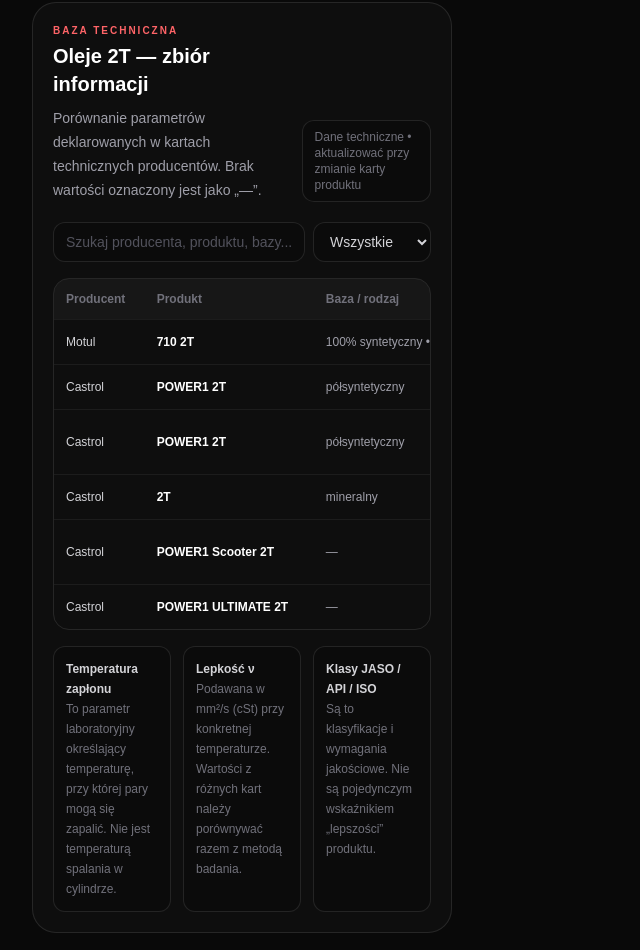
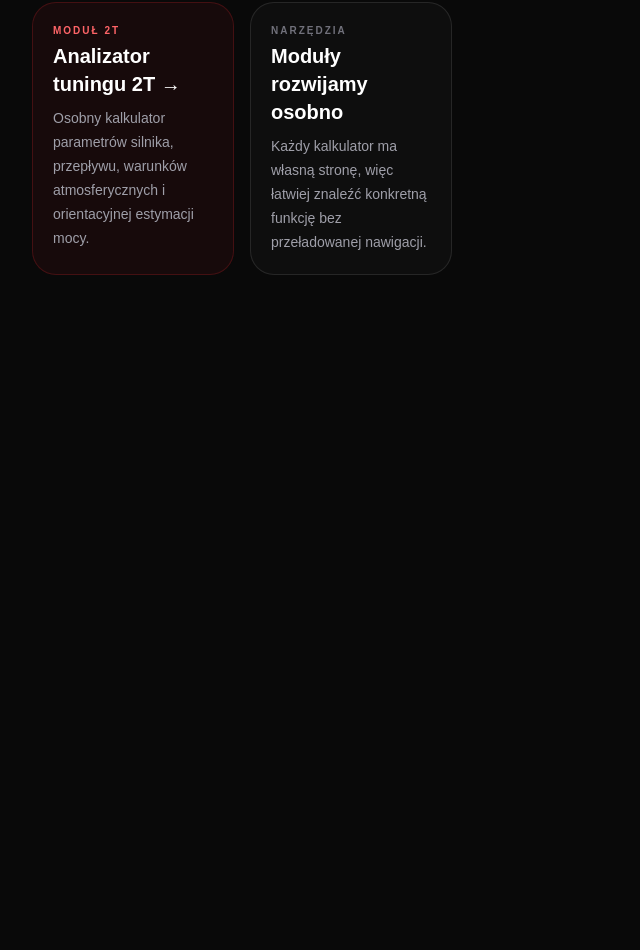
Before and after one commit to maker599/Motohub, a Next.js app: page /narzedzia in a window 1280 px wide. Shown: the part 2313-3263 px from the top of the page, without its empty margins (0-640 px from the left). After the commit the page ends 2608 px from the top, so only its background shows below. Built offline with nearby package versions, Linux system fonts and the light colour scheme; no server answers.

Commit message:
Remove 2T oil info and surface tuning analyzer

```diff
--- a/app/narzedzia/page.tsx
+++ b/app/narzedzia/page.tsx
@@ -288,55 +288,13 @@ export default function ToolsPage(){
     <div className="rounded-3xl border border-white/10 bg-black/20 p-5"><h2 className="font-bold">Model i założenia</h2><p className="mt-2 text-sm leading-6 text-zinc-400">Długość akustyczna jest tu traktowana jako model orientacyjny. Rzeczywista długość strojenia zależy m.in. od temperatury wzdłuż wydechu, prędkości dźwięku, korekty efektywnej długości oraz geometrii portu. Rozwinięcia blach są geometrią wykonawczą dla przyjętych wymiarów, ale nie są certyfikowanym projektem silnika.</p><p className="mt-3 text-xs text-zinc-600">Model nie jest pełną symulacją 1D gas-dynamics: temperatura wzdłuż układu, straty, korekta efektywnej długości, tłumik i dokładny kształt portu wymagają dalszej walidacji.</p></div>
    </section>
 
-  <section className="mt-8 rounded-3xl border border-white/10 bg-white/[.025] p-5">
-   <div className="flex flex-col gap-3 md:flex-row md:items-end md:justify-between">
-    <div>
-     <p className="text-[10px] font-bold uppercase tracking-[.2em] text-red-400">Baza techniczna</p>
-     <h2 className="mt-1 text-xl font-bold">Oleje 2T — zbiór informacji</h2>
-     <p className="mt-2 max-w-3xl text-sm leading-6 text-zinc-400">Porównanie parametrów deklarowanych w kartach technicznych producentów. Brak wartości oznaczony jest jako „—”.</p>
-    </div>
-    <div className="rounded-xl border border-white/10 bg-black/20 px-3 py-2 text-xs text-zinc-500">Dane techniczne • aktualizować przy zmianie karty produktu</div>
-   </div>
-   {(() => {
-    type Oil={producer:string;name:string;base:string;jaso:string;api:string;iso:string;v40:string;v100:string;density:string;flash:string;pour:string;tbn:string;notes:string};
-    const oils:Oil[]=[
-     {producer:"Motul",name:"710 2T",base:"100% syntetyczny • ester",jaso:"FD",api:"TC",iso:"L-EGD",v40:"70.2 mm²/s",v100:"10.9 mm²/s",density:"0.877 g/cm³",flash:"116°C",pour:"-57°C",tbn:"2.1",notes:"Wysokowydajnościowy olej 2T; dane z TDS 2025"},
-     {producer:"Castrol",name:"POWER1 2T",base:"półsyntetyczny",jaso:"FD",api:"TC",iso:"L-EGD",v40:"36.1 mm²/s",v100:"6.9 mm²/s",density:"0.862 g/ml",flash:"73°C",pour:"-42°C",tbn:"—",notes:"Clean Burn Formula; wartości typowe z PDS"},
-     {producer:"Castrol",name:"POWER1 2T",base:"półsyntetyczny",jaso:"FD",api:"TC",iso:"L-EGD",v40:"36.14 mm²/s",v100:"25.4 mm²/s",density:"0.862 g/ml",flash:"66°C",pour:"-42°C",tbn:"—",notes:"Osobna karta produktu/rynek — zachowano jako oddzielny wpis źródłowy"},
-     {producer:"Castrol",name:"2T",base:"mineralny",jaso:"FB",api:"—",iso:"—",v40:"92 mm²/s",v100:"10.75 mm²/s",density:"0.8872 g/ml",flash:"235°C",pour:"-12°C",tbn:"0.66",notes:"Mineralny olej 2T; low-ash formulation"},
-     {producer:"Castrol",name:"POWER1 Scooter 2T",base:"—",jaso:"FD",api:"TC+",iso:"L-EGD",v40:"78.6 mm²/s",v100:"9.67 mm²/s",density:"0.890 g/ml",flash:"—",pour:"—",tbn:"—",notes:"Produkt 2T do skuterów; dane zależne od konkretnej karty rynku"},
-     {producer:"Castrol",name:"POWER1 ULTIMATE 2T",base:"—",jaso:"FD",api:"TC",iso:"L-EGD",v40:"—",v100:"—",density:"—",flash:"—",pour:"—",tbn:"—",notes:"Producent deklaruje API TC, ISO-L-EGD i JASO FD"},
-    ];
-    const [q,setQ]=useState("");
-    const [filter,setFilter]=useState("Wszystkie");
-    const filters=["Wszystkie","JASO FD","JASO FC","JASO FB","ISO-L-EGD","API TC"];
-    const ok=(o:Oil)=>filter==="Wszystkie"||filter==="JASO "+o.jaso||(filter==="ISO-L-EGD"&&o.iso==="L-EGD")||(filter==="API TC"&&o.api.includes("TC"));
-    const shown=oils.filter(o=>ok(o)&&(o.producer+" "+o.name+" "+o.base+" "+o.notes).toLowerCase().includes(q.toLowerCase()));
-    return <div className="mt-5">
-     <div className="mb-4 flex flex-col gap-2 md:flex-row">
-      <input value={q} onChange={e=>setQ(e.target.value)} placeholder="Szukaj producenta, produktu, bazy..." className="h-10 flex-1 rounded-xl border border-white/10 bg-black/20 px-3 text-sm text-zinc-200 outline-none placeholder:text-zinc-600 focus:border-red-500/40"/>
-      <select value={filter} onChange={e=>setFilter(e.target.value)} className="h-10 rounded-xl border border-white/10 bg-black/20 px-3 text-sm text-zinc-300 outline-none">{filters.map(f=><option key={f}>{f}</option>)}</select>
-     </div>
-     <div className="overflow-x-auto rounded-2xl border border-white/10">
-      <table className="min-w-[1500px] w-full text-left text-xs">
-       <thead className="bg-white/[.04] text-zinc-500"><tr>
-        {["Producent","Produkt","Baza / rodzaj","JASO","API","ISO","ν 40°C","ν 100°C","Gęstość","Temp. zapłonu","Temp. płynięcia","TBN","Uwagi"].map(h=><th key={h} className="px-3 py-3">{h}</th>)}
-       </tr></thead>
-       <tbody>{shown.map((o,n)=><tr key={o.producer+o.name+n} className="border-t border-white/[.06] hover:bg-white/[.025]">
-        <td className="px-3 py-3 font-medium text-zinc-300">{o.producer}</td><td className="px-3 py-3 font-bold text-white">{o.name}</td><td className="px-3 py-3 text-zinc-400">{o.base}</td>
-        <td className="px-3 py-3">{o.jaso==="FD"?<span className="rounded-md bg-red-500/10 px-2 py-1 text-red-300">FD</span>:o.jaso}</td>
-        <td className="px-3 py-3 text-zinc-300">{o.api}</td><td className="px-3 py-3 text-zinc-300">{o.iso}</td><td className="px-3 py-3 text-zinc-400">{o.v40}</td><td className="px-3 py-3 text-zinc-400">{o.v100}</td><td className="px-3 py-3 text-zinc-400">{o.density}</td><td className="px-3 py-3 text-zinc-400">{o.flash}</td><td className="px-3 py-3 text-zinc-400">{o.pour}</td><td className="px-3 py-3 text-zinc-400">{o.tbn}</td><td className="max-w-[280px] px-3 py-3 leading-5 text-zinc-500">{o.notes}</td>
-       </tr>)}{shown.length===0&&<tr><td colSpan={13} className="px-4 py-10 text-center text-zinc-600">Brak wyników.</td></tr>}</tbody>
-      </table>
-     </div>
-     <div className="mt-4 grid gap-3 md:grid-cols-3">
-      <div className="rounded-xl border border-white/10 bg-black/15 p-3 text-xs leading-5 text-zinc-500"><b className="text-zinc-300">Temperatura zapłonu</b><br/>To parametr laboratoryjny określający temperaturę, przy której pary mogą się zapalić. Nie jest temperaturą spalania w cylindrze.</div>
-      <div className="rounded-xl border border-white/10 bg-black/15 p-3 text-xs leading-5 text-zinc-500"><b className="text-zinc-300">Lepkość ν</b><br/>Podawana w mm²/s (cSt) przy konkretnej temperaturze. Wartości z różnych kart należy porównywać razem z metodą badania.</div>
-      <div className="rounded-xl border border-white/10 bg-black/15 p-3 text-xs leading-5 text-zinc-500"><b className="text-zinc-300">Klasy JASO / API / ISO</b><br/>Są to klasyfikacje i wymagania jakościowe. Nie są pojedynczym wskaźnikiem „lepszości” produktu.</div>
-     </div>
-    </div>;
-   })()}
+  <section className="mt-8 grid gap-4 md:grid-cols-2">
+   <Link href="/narzedzia/tuning-2t" className="group rounded-3xl border border-red-500/20 bg-red-500/[.06] p-5 transition hover:border-red-500/40 hover:bg-red-500/[.09]">
+    <p className="text-[10px] font-bold uppercase tracking-[.2em] text-red-400">Moduł 2T</p><h2 className="mt-1 text-xl font-bold">Analizator tuningu 2T →</h2><p className="mt-2 text-sm leading-6 text-zinc-400">Osobny kalkulator parametrów silnika, przepływu, warunków atmosferycznych i orientacyjnej estymacji mocy.</p>
+   </Link>
+   <div className="rounded-3xl border border-white/10 bg-white/[.025] p-5"><p className="text-[10px] font-bold uppercase tracking-[.2em] text-zinc-500">Narzędzia</p><h2 className="mt-1 text-xl font-bold">Moduły rozwijamy osobno</h2><p className="mt-2 text-sm leading-6 text-zinc-400">Każdy kalkulator ma własną stronę, więc łatwiej znaleźć konkretną funkcję bez przeładowanej nawigacji.</p></div>
   </section>
+
   </div>
  </div></main>;
 }
```
